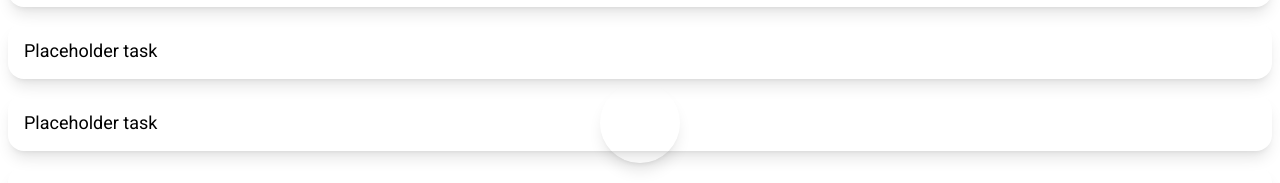
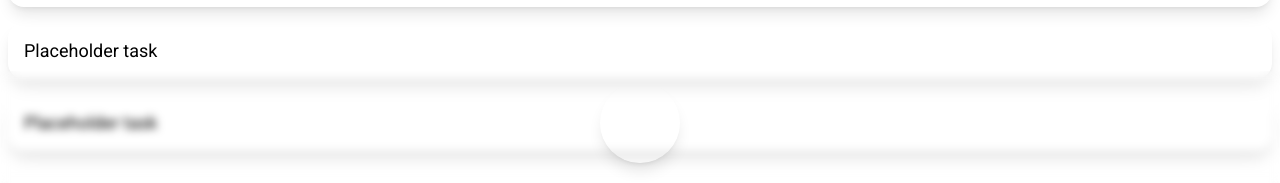
Before and after one commit to sph3/tasks-app, a React (Vite) app: page / in a window 1280 px wide. Shown: the part 617-800 px from the top of the page. Built offline with nearby package versions, Linux system fonts and the light colour scheme; what @catppuccin/tailwindcss would draw is missing.

Commit message:
feat(footer): add blur to footer

```diff
--- a/src/App.tsx
+++ b/src/App.tsx
@@ -1,19 +1,17 @@
 import { useState } from 'react';
-import { AddButton } from './components/AddButton';
+import { Footer } from './components/Footer';
 import { Header } from './components/Header';
 import { Main } from './components/Main';
-import { Spacer } from './components/Spacer';
 
 export const App = () => {
   let [flavor, setFlavor] = useState('ctp-latte');
 
   return (
     <div className={flavor}>
-      <div className='bg-ctp-base h-screen'>
+      <div className='bg-ctp-base min-h-screen'>
         <Header />
         <Main />
-        <AddButton />
-        <Spacer />
+        <Footer />
       </div>
     </div>
   );
--- /dev/null
+++ b/src/components/Footer.tsx
@@ -0,0 +1,9 @@
+import { AddButton } from './AddButton';
+
+export const Footer = () => {
+  return (
+    <div className='fixed bottom-0 bg-gradient-to-b from-transparent to-ctp-base backdrop-blur-sm h-28 w-full'>
+      <AddButton />
+    </div>
+  );
+};
--- a/src/components/Main.tsx
+++ b/src/components/Main.tsx
@@ -1,9 +1,10 @@
+import { Footer } from './Footer';
 import { Greeting } from './Greeting';
 import { TaskList } from './TaskList';
 
 export const Main = () => {
   return (
-    <div className='p-2 mt-2 flex flex-col gap-4'>
+    <div className='p-2 mt-2 flex flex-col gap-4 pb-28'>
       <Greeting />
       <TaskList />
     </div>
--- a/src/components/Spacer.tsx
+++ /dev/null
@@ -1,3 +0,0 @@
-export const Spacer = () => {
-  return <div className='h-28'></div>;
-};
```
